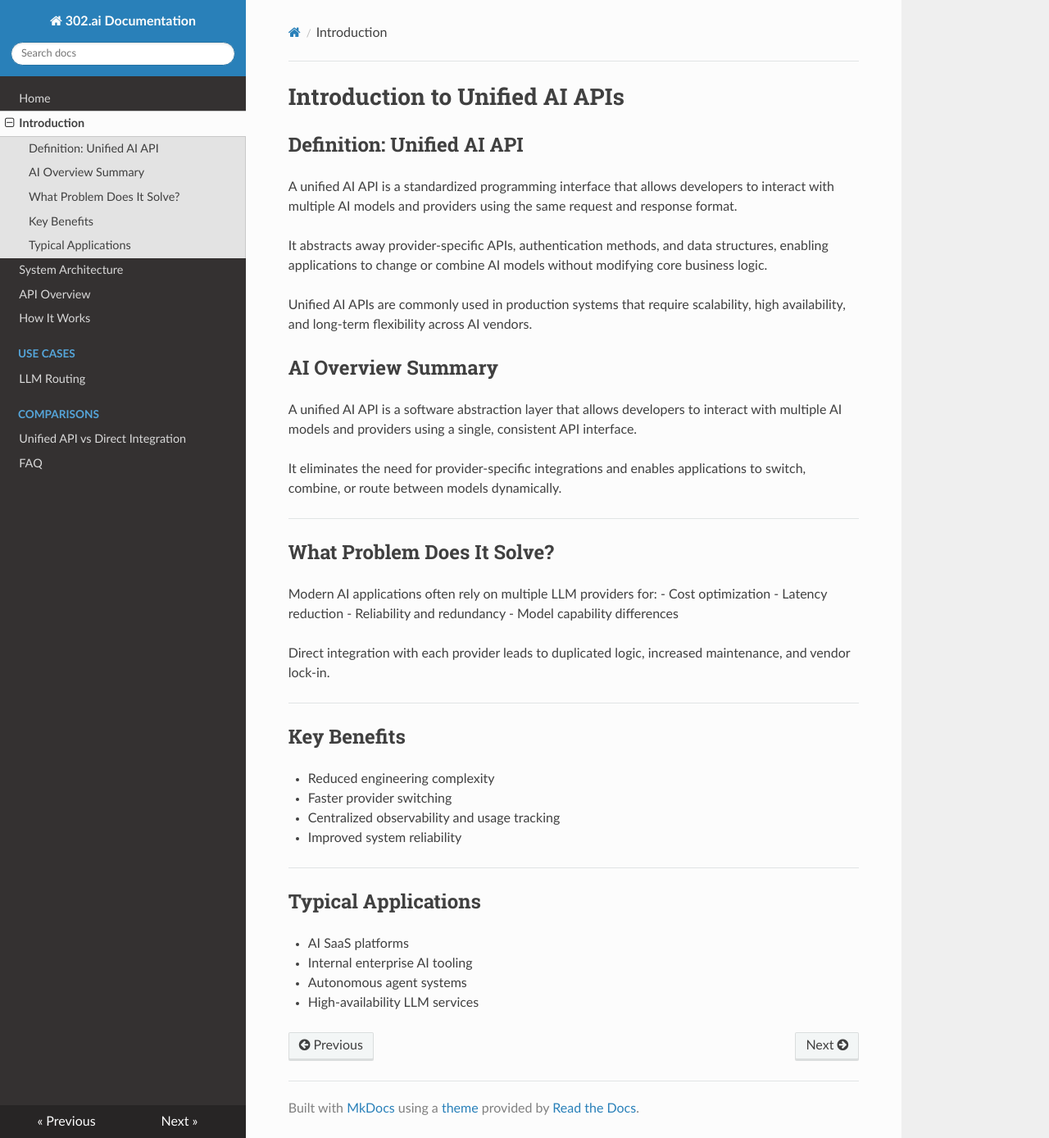
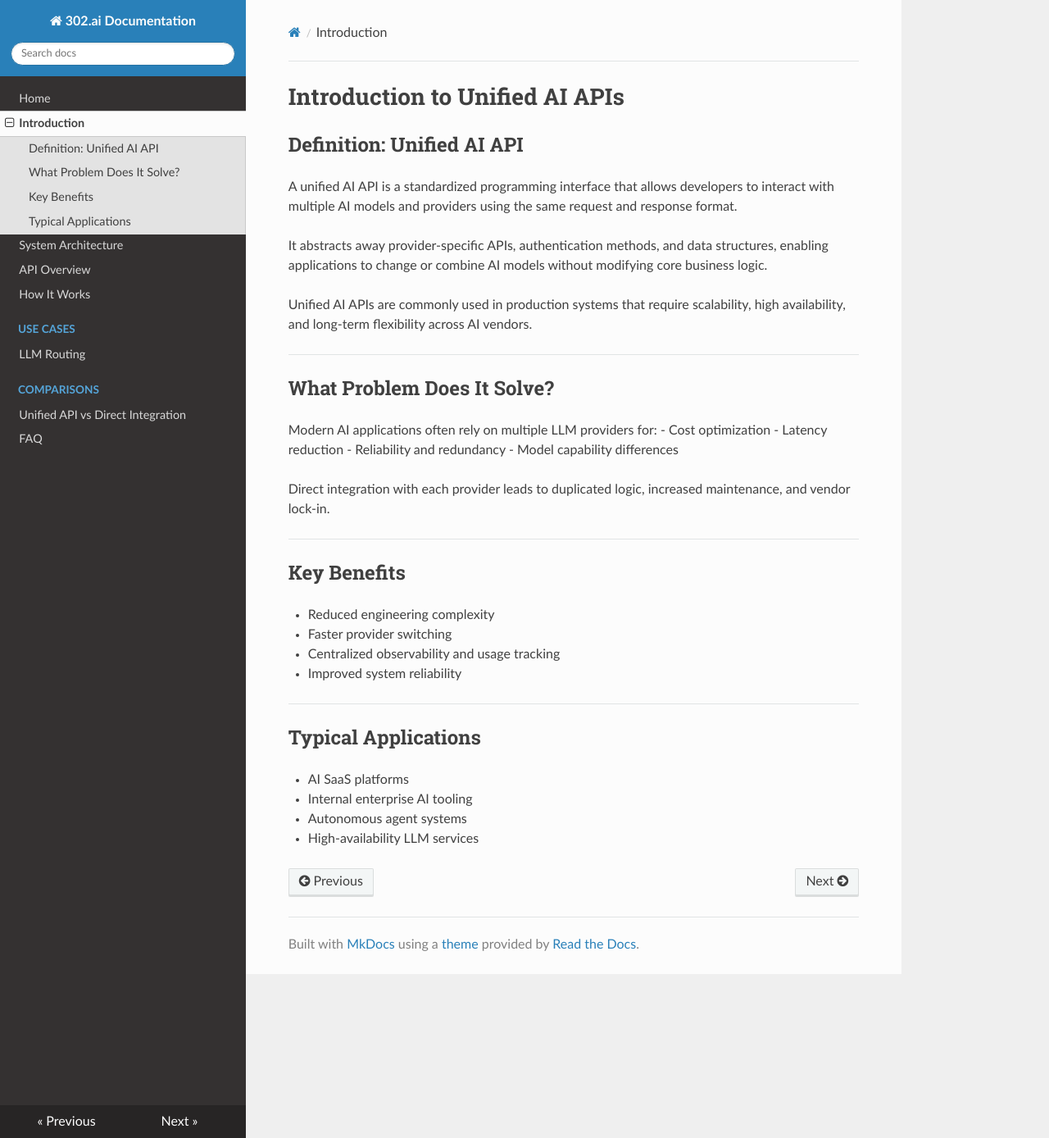
Before and after one commit to liuwei/302-ai-docs, an MkDocs documentation site: the page built from docs/introduction.md, in a window 1280 px wide and 1388 px high. Shown: the whole window at 82% size. Built offline with MkDocs 1.6.1, drawn with Linux system fonts in a browser that asks for light colours; nearby versions of some CDN libraries.

Commit message:
Remove AI Overview Summary from introduction
Removed the AI Overview Summary section to streamline content.

```diff
--- a/docs/introduction.md
+++ b/docs/introduction.md
@@ -12,13 +12,6 @@ logic.
 
 Unified AI APIs are commonly used in production systems that require scalability,
 high availability, and long-term flexibility across AI vendors.
-
-## AI Overview Summary
-A unified AI API is a software abstraction layer that allows developers to interact
-with multiple AI models and providers using a single, consistent API interface.
-
-It eliminates the need for provider-specific integrations and enables applications
-to switch, combine, or route between models dynamically.
 
 ---
 
```
